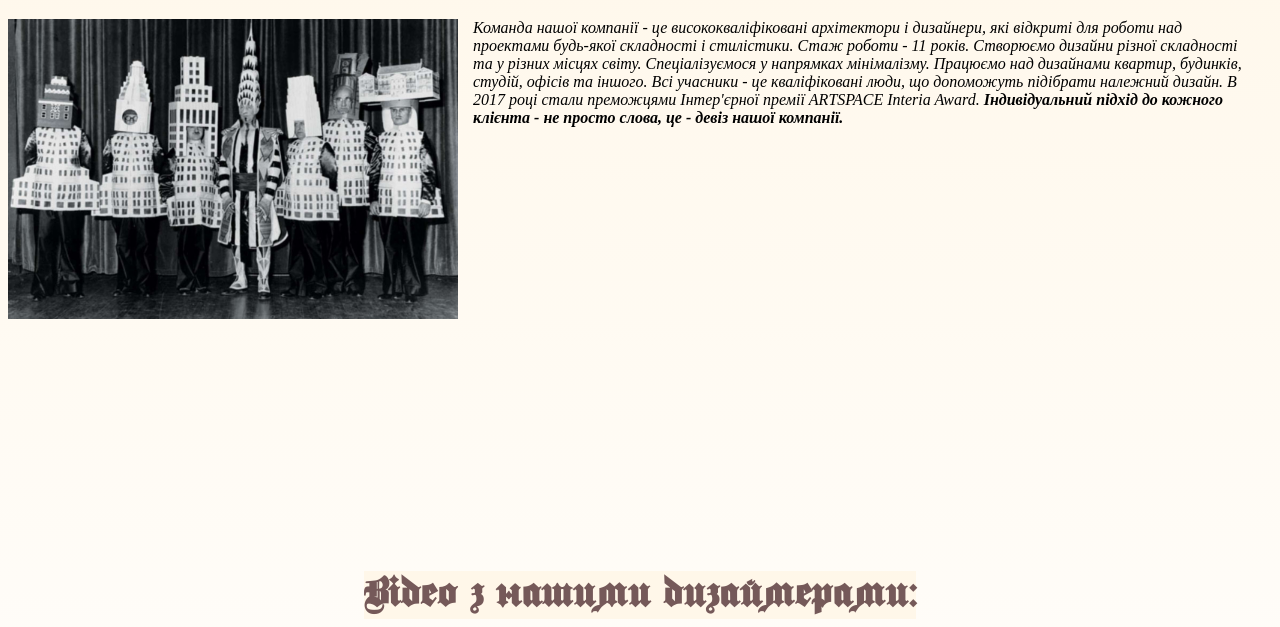
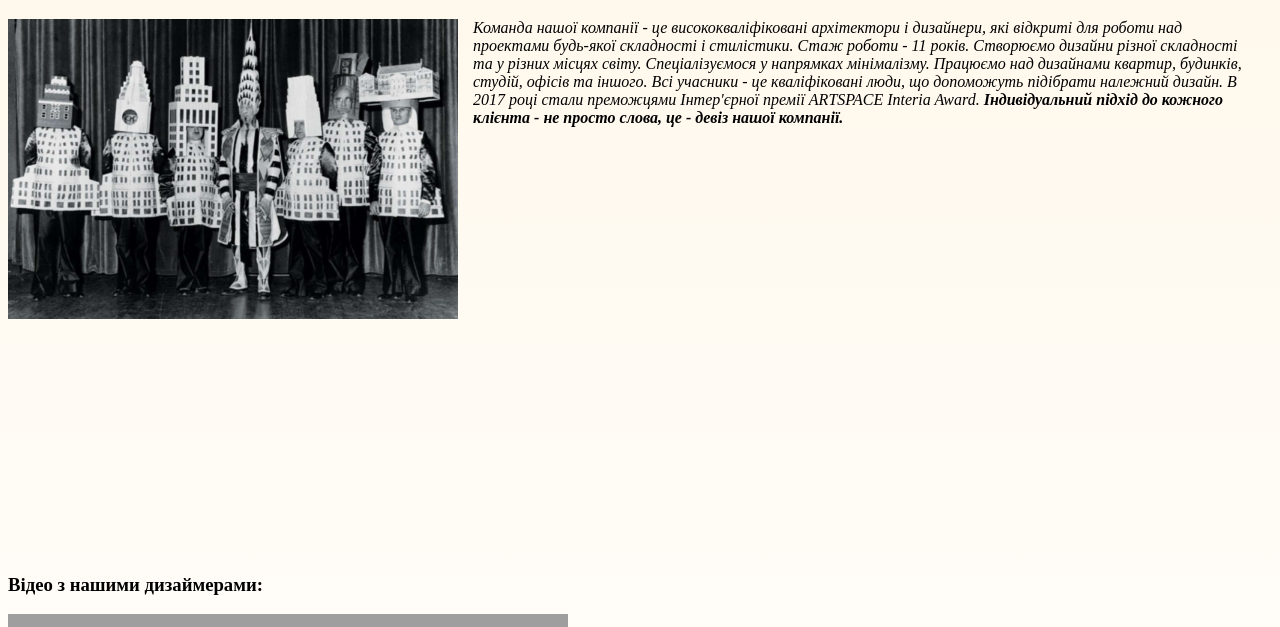
Before and after one commit to darianasonova/design.irpen, a plain HTML site: page about.html in a window 1280 px wide. Shown: the part 173-800 px from the top of the page. Drawn offline with Linux system fonts and the light colour scheme; grey boxes are pictures that could not be loaded.

Commit message:
Update about.html

```diff
--- a/about.html
+++ b/about.html
@@ -23,7 +23,7 @@
     <p id="atext"><i>Команда нашої компанії - це висококваліфіковані архітектори і дизайнери, які відкриті для роботи над проектами будь-якої складності і стилістики. Стаж роботи - 11 років. Створюємо дизайни різної складності та у різних місцях світу. Спеціалізуємося у напрямках мінімалізму. Працюємо над дизайнами квартир, будинків, студій, офісів та іншого. Всі учасники - це кваліфіковані люди, що допоможуть підібрати належний дизайн. В 2017 році стали преможцями Інтер'єрної премії ARTSPACE Interia Award. <b>Індивідуальний підхід до кожного клієнта - не просто слова, це - девіз нашої компанії.</b>  </i></p>
 
     </div>
-    <p><h2>Відео з нашими дизаймерами:</h2></p>
+    <p><h3>Відео з нашими дизаймерами:</h3></p>
     <p>
         <iframe width="560" height="315" src="https://www.youtube.com/embed/NNDWpzQ4yYQ" title="YouTube video player" frameborder="0" allow="accelerometer; autoplay; clipboard-write; encrypted-media; gyroscope; picture-in-picture; web-share" allowfullscreen></iframe>
       </p>
```
